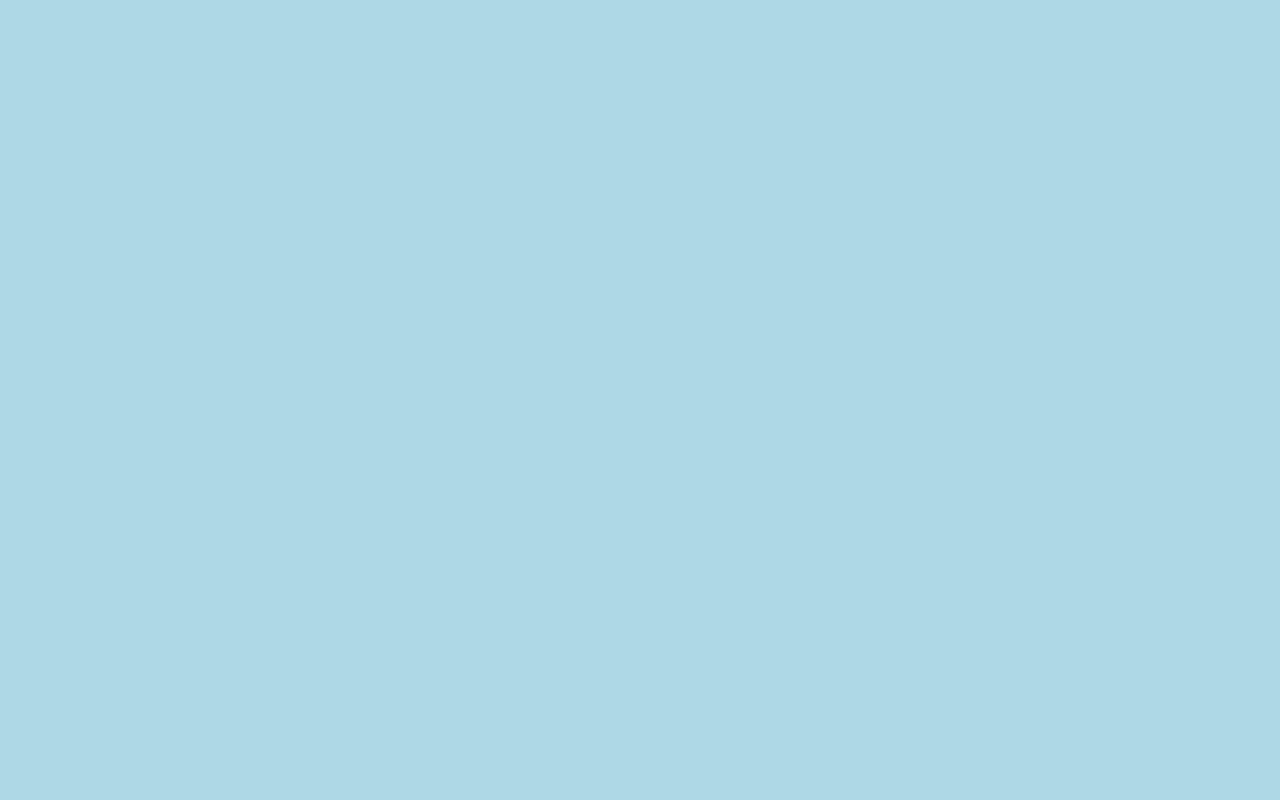
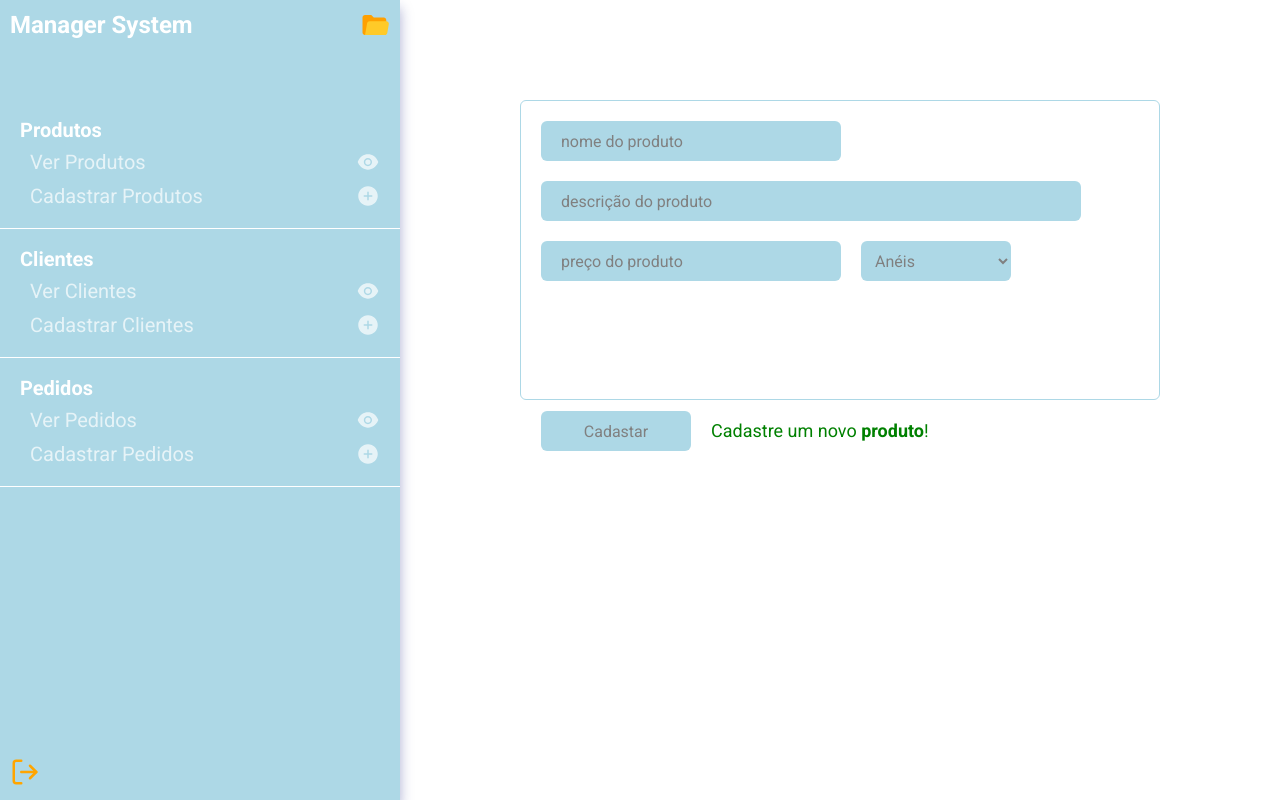
Before and after one commit to guedesclaudio/managersystem, a React (Create React App) app: page /create-product in a window 1280 px wide. Before the commit this address had no page. Built offline with nearby package versions, Linux system fonts and the light colour scheme.

Commit message:
feat : product registration layout created

```diff
--- a/src/components/App.js
+++ b/src/components/App.js
@@ -3,7 +3,7 @@ import SignIn from "../pages/SignIn"
 import { BrowserRouter, Routes, Route } from "react-router-dom"
 import Home from "../pages/Home"
 import Products from "../pages/Products"
-
+import CreateProducts from "../pages/CreateProducts"
 
 export default function App() {
 
@@ -15,6 +15,7 @@ export default function App() {
                     <Route path = "/" element = {<SignIn/>}/>
                     <Route path = "/home" element = {<Home/>}/>
                     <Route path = "/see-products" element = {<Products/>}/>
+                    <Route path = "/create-product" element = {<CreateProducts/>}/>
                     <Route path = "/clients" element = {<Home/>}/>
                     <Route path = "/orders" element = {<Home/>}/>
                 </Routes>
--- /dev/null
+++ b/src/pages/CreateProducts.js
@@ -0,0 +1,129 @@
+import styled from "styled-components"
+import SideBar from "../components/SideBar"
+import BodyStyle from "./style"
+
+export default function CreateProducts() {
+
+    return (
+        <Container>
+            <BodyStyle/>
+            <SideBar/>
+            <CreateContainer>
+                <Box>
+                    <form>
+                        <Inputs>
+                            <input type = "text" placeholder = "nome do produto"/>
+                            <input type = "text" placeholder = "descrição do produto" className = "description"/>
+                        </Inputs>
+                        <Inputs>
+                            <input type = "text" placeholder = "preço do produto"/>
+                            <select>
+                                <option>Anéis</option>
+                                <option>Pulseiras</option>
+                            </select>
+                        </Inputs>
+                        <Button>
+                            <button type = "submit">Cadastar</button>
+                            <p>Cadastre um novo <strong>produto</strong>!</p>
+                        </Button>
+                    </form>
+                </Box>
+            </CreateContainer>
+        </Container>
+    )
+}
+
+const Container = styled.div`
+    display: flex;
+    justify-content: left;
+    margin-left: 400px;
+`
+const CreateContainer = styled.div`
+    width: 100vw;
+    height: 100%;
+    display: flex;
+    justify-content: center;
+    align-items: center;
+`
+const Box = styled.div`
+    width: 50vw;
+    height: 300px;
+    border: 1px solid #ADD8E6;
+    border-radius: 6px;
+    margin-top: 100px;
+    padding: 20px;
+
+
+    && input, && textarea {
+        width: 300px;
+        height: 40px;
+        margin-right: 20px;
+        margin-bottom: 20px;
+        border-radius: 6px;
+        border: none;
+        background-color: #ADD8E6;
+        padding-left: 10px;
+        font-family: 'Roboto', sans-serif;
+        font-size: 16px;
+        color: grey;
+        outline: none;
+    }
+
+    && input::placeholder {
+        padding-left: 10px;
+        font-family: 'Roboto', sans-serif;
+        font-size: 16px;
+        color: grey;
+    }
+
+    && .description {
+        width: 540px;
+    }
+
+    && select {
+        width: 150px;
+        height: 40px;
+        font-family: 'Roboto', sans-serif;
+        font-size: 16px;
+        color: grey;
+        outline: none;
+        padding-left: 10px;
+        background-color: #ADD8E6;
+        border: none;
+        border-radius: 6px;
+    }
+
+    && button {
+
+        width: 150px;
+        height: 40px;
+        border-radius: 6px;
+        border: none;
+        background-color: #ADD8E6;
+        font-family: 'Roboto', sans-serif;
+        font-size: 16px;
+        color: grey;
+        cursor: pointer;
+    }
+
+    && button:hover {
+        filter: brightness(0.8);
+    }
+`
+const Inputs = styled.div`
+
+`
+const Button = styled.div`
+    margin-top: 100px;
+    display: flex;
+    justify-content: left;
+    align-items: center;
+    height: 60px;
+
+    && p {
+        font-family: 'Roboto', sans-serif;
+        font-size: 18px;
+        color: green;
+        margin-left: 20px;
+    }
+`
--- a/src/pages/Products.js
+++ b/src/pages/Products.js
@@ -3,6 +3,10 @@ import SideBar from "../components/SideBar"
 import BodyStyle from "./style"
 import { BsTrash } from "react-icons/bs"
 import { GrEdit } from "react-icons/gr"
+import { IoAddCircle } from "react-icons/io5"
+import { Link } from "react-router-dom"
+
+
 
 function Product({name, description, price, category}) {
 
@@ -44,6 +48,12 @@ export default function Products() {
             <BodyStyle/>
             <SideBar/>
             <ListContainer>
+                <Link to = {"/create-product"}>
+                    <Registration>
+                        <p>Cadastrar produto</p>
+                        <IoAddCircle color = "green" size = {20}/>
+                    </Registration>
+                </Link>
                 <List>
                     {products.map((value, index) => <Product key = {index} name = {value.name}
                     description = {value.description} price = {value.price} category = {value.category}/>)}
@@ -58,17 +68,36 @@ const Container = styled.div`
     justify-content: left;
     margin-left: 400px;
 `
+const Registration = styled.div`
+    margin: 60px 0;
+    width: 12vw;
+    display: flex;
+    justify-content: space-between;
+    align-items: center;
+    cursor: pointer;
+
+    && p {
+        font-family: 'Roboto', sans-serif;
+        font-size: 24px;
+        color: grey;
+    }
+
+    && p:hover {
+        filter: brightness(1.5);
+    }
+`
 const ListContainer = styled.div`
     width: 100vw;
     height: 100%;
     display: flex;
     justify-content: center;
-    align-items: top;
+    align-items: center;
+    flex-direction: column;
     margin-bottom: 20px;
 `
 const List = styled.div`
     width: 50vw;
-    margin-top: 100px;
+    margin-top: 20px;
     margin-bottom: 100px;
 `
 const ProductContainer = styled.div`
```
